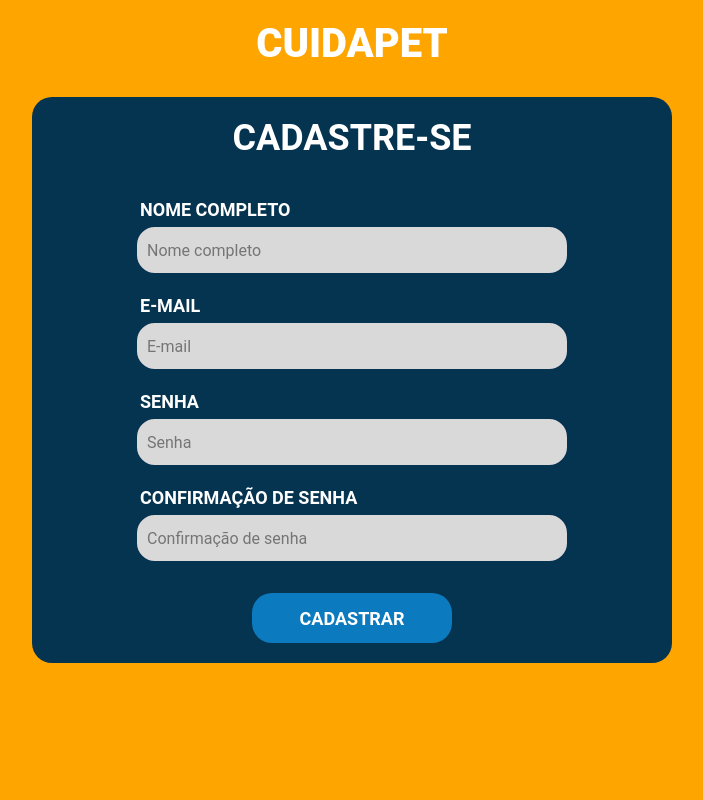
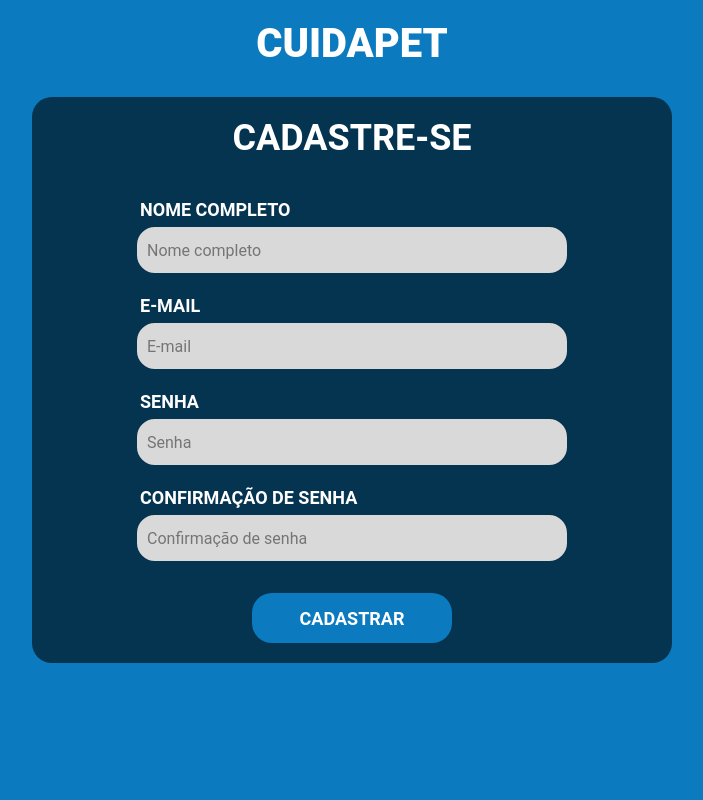
Before and after one commit to Welberth77/CuidaPet, a Python web app: template cuidapet/templates/cadastro_usuario/cadastrar_usuario.html in a window 1280 px wide. Shown: the whole page, without its empty margins (288-991 px from the left). Run offline with Jinja, Linux system fonts and the light colour scheme; the template is opened without the code that fills it, so the values that code supplies are empty.

Commit message:
style: retirando cor de fundo de media queries

```diff
--- a/cuidapet/static/css/pages/cadastro.css
+++ b/cuidapet/static/css/pages/cadastro.css
@@ -95,10 +95,6 @@
 
 /* Extra Small (XS) - Celular no modo retrato */
 @media (min-width: 0px) {
-    .cadastrar-usuario {
-        background-color: purple;
-    }
-
     /* Container */
     .cadastro-container {
         width: 85%;
@@ -136,10 +132,6 @@
 
 /* Small (S) - Celular no modo horizontal */
 @media (min-width: 576px) {
-    .cadastrar-usuario {
-        background-color: red;
-    }
-
     /* Interação com o usuário */
     .cadastro-container .interacao-usuario {
         width: 80%;
@@ -149,10 +141,6 @@
 
 /* Medium (M) - Tablets */
 @media (min-width: 768px) {
-    .cadastrar-usuario {
-        background-color: green;
-    }
-
     /* Container */
     .cadastro-container {
         width: 75%;
@@ -187,10 +175,6 @@
 
 /* Large (L) - Laptop */
 @media (min-width: 992px) {
-    .cadastrar-usuario {
-        background-color: turquoise;
-    }
-
     /* Container */
     .cadastro-container {
         width: 60%;
@@ -205,10 +189,6 @@
 
 /* Extra large (xl): Desktop */
 @media (min-width: 1200px) {
-    .cadastrar-usuario {
-        background-color: orange;
-    }
-
     /* Container */
     .cadastro-container {
         width: 50%;
```
